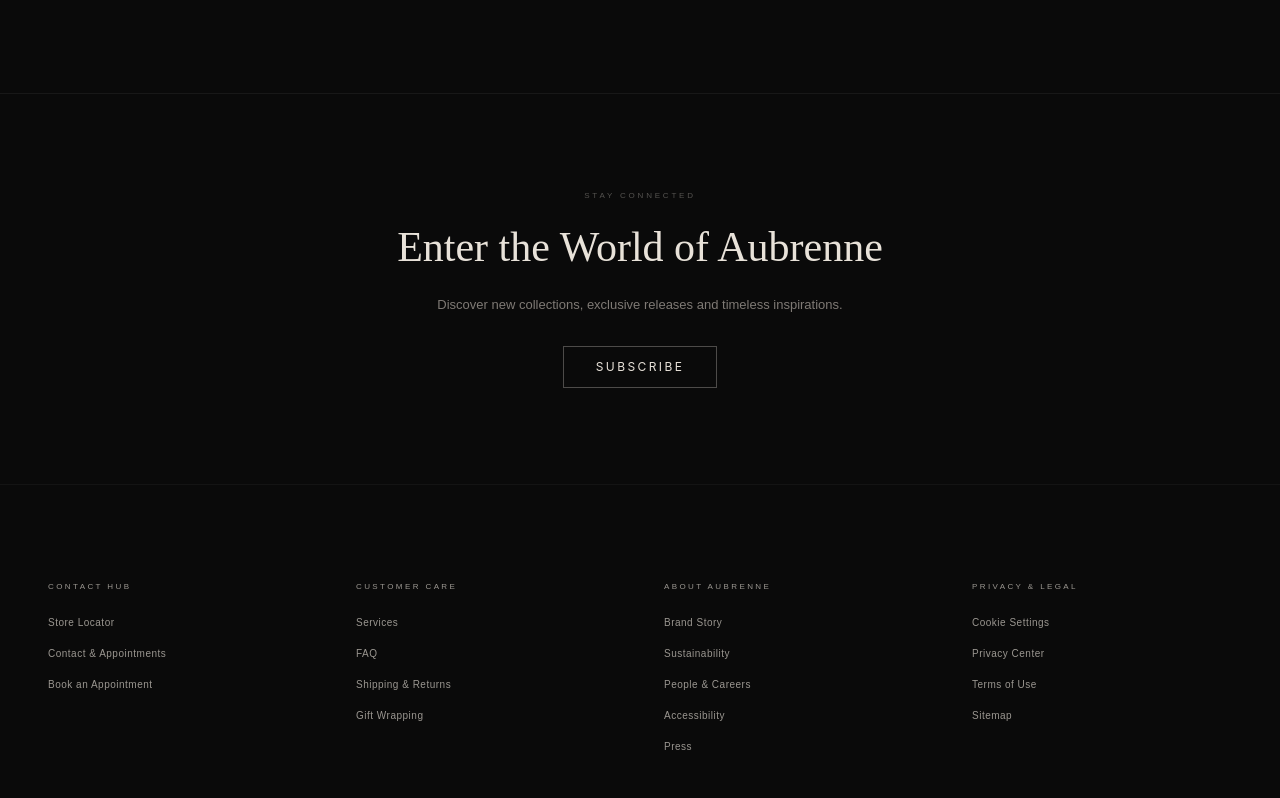
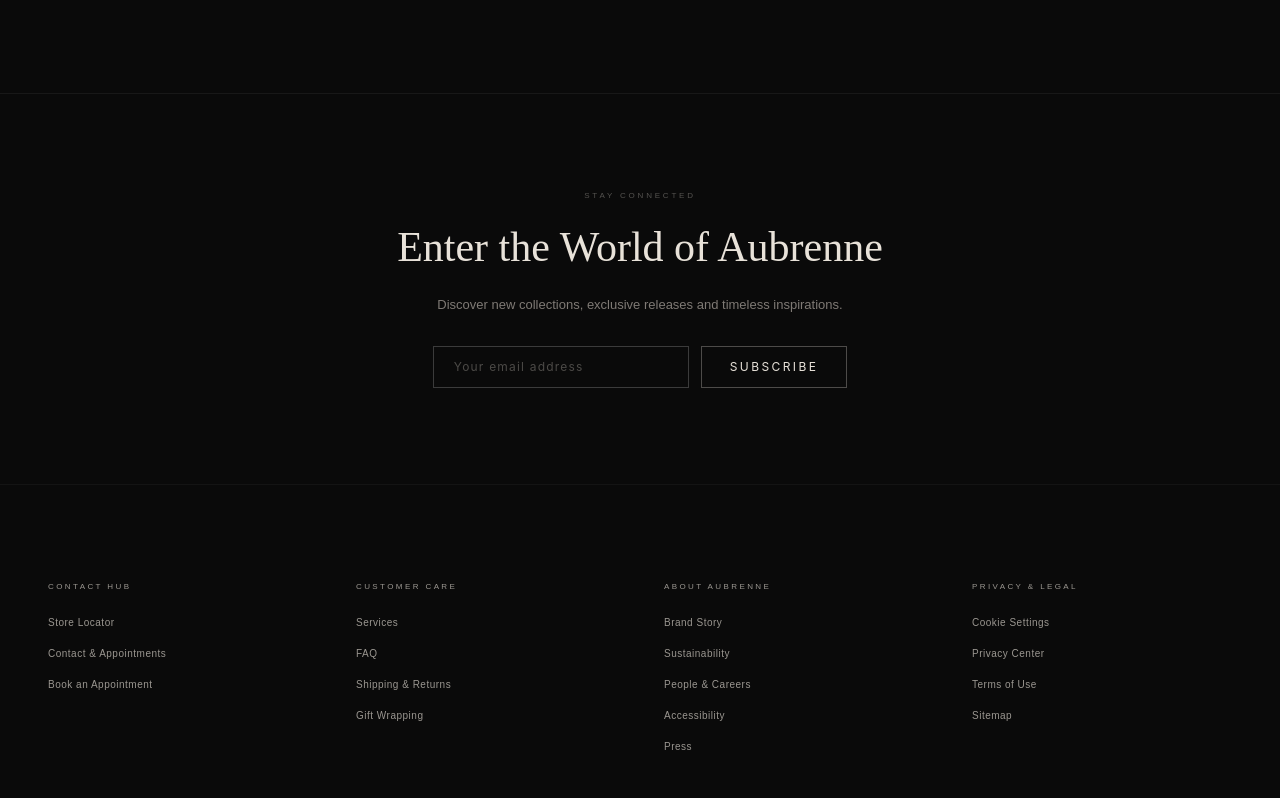
Before and after one commit to anoushima/ecommerce-jewelry, a React (Vite) app: page / in a window 1280 px wide. Shown: the part 4885-5683 px from the top of the page. Built offline with nearby package versions, Linux system fonts and the light colour scheme; no server answers; the database is empty.

Commit message:
supabase database integration

```diff
--- a/package.json
+++ b/package.json
@@ -10,6 +10,7 @@
     "preview": "vite preview"
   },
   "dependencies": {
+    "@supabase/supabase-js": "^2.108.2",
     "lucide-react": "^1.21.0",
     "react": "^19.2.6",
     "react-dom": "^19.2.6"
--- a/src/components/Footer.tsx
+++ b/src/components/Footer.tsx
@@ -1,3 +1,6 @@
+import { useState } from "react";
+import { supabase } from "../lib/supabase";
+
 const FOOTER_LINKS = [
   { heading: "Contact Hub", links: ["Store Locator", "Contact & Appointments", "Book an Appointment"] },
   { heading: "Customer Care", links: ["Services", "FAQ", "Shipping & Returns", "Gift Wrapping"] },
@@ -16,6 +19,21 @@ const linkStyle = { fontFamily: "Montserrat, sans-serif", fontSize: "10px", line
 const headingStyle = { fontFamily: "Montserrat, sans-serif", fontSize: "8px", fontWeight: 400, letterSpacing: "0.30em", color: "rgba(232,226,217,0.65)", textTransform: "uppercase" as const, marginBottom: "20px" };
 
 export default function Footer() {
+  const [email, setEmail] = useState("");
+  const [status, setStatus] = useState<"idle" | "loading" | "success" | "error">("idle");
+
+  const handleSubscribe = async () => {
+    if (!email || !email.includes("@")) return;
+    setStatus("loading");
+    const { error } = await supabase.from("subscribers").insert({ email });
+    if (error) {
+      setStatus(error.code === "23505" ? "success" : "error");
+    } else {
+      setStatus("success");
+      setEmail("");
+    }
+  };
+
   return (
     <footer className="relative z-20 w-full bg-[#0a0a0a] border-t border-white/[0.06]">
 
@@ -30,12 +48,38 @@ export default function Footer() {
         <p style={{ color: "rgba(176,170,163,0.7)", maxWidth: "520px", margin: "0 auto 30px", fontFamily: "Montserrat, sans-serif", fontSize: "13px", lineHeight: "1.8" }}>
           Discover new collections, exclusive releases and timeless inspirations.
         </p>
-        <button className="border border-[#e8e2d9]/30 px-7 sm:px-8 py-3 text-[#e8e2d9] text-xs tracking-[0.2em] uppercase hover:bg-[#e8e2d9] hover:text-[#0a0a0a] transition-all duration-300">
-          Subscribe
-        </button>
+
+        <div className="flex flex-col sm:flex-row items-center justify-center gap-3">
+          <input
+            type="email"
+            value={email}
+            onChange={(e) => setEmail(e.target.value)}
+            onKeyDown={(e) => e.key === "Enter" && handleSubscribe()}
+            placeholder="Your email address"
+            className="bg-transparent border border-white/20 px-5 py-3 text-[#e8e2d9] text-xs tracking-[0.1em] placeholder:text-[#b0aaa3]/40 outline-none focus:border-white/40 transition-colors w-64"
+          />
+          <button
+            onClick={handleSubscribe}
+            disabled={status === "loading"}
+            className="border border-[#e8e2d9]/30 px-7 py-3 text-[#e8e2d9] text-xs tracking-[0.2em] uppercase hover:bg-[#e8e2d9] hover:text-[#0a0a0a] transition-all duration-300 disabled:opacity-50"
+          >
+            {status === "loading" ? "Please wait..." : "Subscribe"}
+          </button>
+        </div>
+
+        {status === "success" && (
+          <p className="mt-4 text-[10px] tracking-[0.2em] uppercase text-[#b0aaa3]/60">
+            Thank you for subscribing.
+          </p>
+        )}
+        {status === "error" && (
+          <p className="mt-4 text-[10px] tracking-[0.2em] uppercase text-red-400/60">
+            Something went wrong. Please try again.
+          </p>
+        )}
       </div>
 
-      {/* Footer Grid — 1 col mobile, 2 col tablet, 4 col desktop */}
+      {/* Footer Grid */}
       <div className="max-w-7xl mx-auto px-6 sm:px-10 md:px-12 py-16 sm:py-20 md:py-24 grid grid-cols-2 md:grid-cols-4 gap-10 sm:gap-12">
         {FOOTER_LINKS.map((col) => (
           <div key={col.heading}>
@@ -43,9 +87,7 @@ export default function Footer() {
             <ul className="flex flex-col gap-3">
               {col.links.map((link) => (
                 <li key={link}>
-                  <a
-                    href="#"
-                    style={linkStyle}
+                  <a href="#" style={linkStyle}
                     onMouseEnter={(e) => (e.currentTarget.style.color = "rgba(232,226,217,0.9)")}
                     onMouseLeave={(e) => (e.currentTarget.style.color = "rgba(176,170,163,0.65)")}
                   >
@@ -65,9 +107,7 @@ export default function Footer() {
         </p>
         <div className="flex items-center gap-5">
           {SOCIAL.map(({ icon, label }) => (
-            <button
-              key={label}
-              aria-label={label}
+            <button key={label} aria-label={label}
               style={{ background: "none", border: "none", cursor: "pointer", color: "rgba(176,170,163,0.45)", padding: 0, transition: "color 0.2s ease" }}
               onMouseEnter={(e) => (e.currentTarget.style.color = "rgba(232,226,217,0.9)")}
               onMouseLeave={(e) => (e.currentTarget.style.color = "rgba(176,170,163,0.45)")}
@@ -78,11 +118,9 @@ export default function Footer() {
         </div>
       </div>
 
-      {/* Large Brand Mark */}
+      {/* Brand Mark */}
       <div className="border-t border-white/[0.04] py-8 sm:py-10 text-center overflow-hidden">
-        <span
-          style={{ fontFamily: '"Cormorant Garamond", serif', fontSize: "clamp(36px, 8vw, 72px)", fontWeight: 300, letterSpacing: "0.55em", textIndent: "0.55em", color: "rgba(232,226,217,0.10)", textTransform: "uppercase", userSelect: "none" }}
-        >
+        <span style={{ fontFamily: '"Cormorant Garamond", serif', fontSize: "clamp(36px, 8vw, 72px)", fontWeight: 300, letterSpacing: "0.55em", textIndent: "0.55em", color: "rgba(232,226,217,0.10)", textTransform: "uppercase", userSelect: "none" }}>
           Aubrenne
         </span>
       </div>
--- a/src/components/Reviews.tsx
+++ b/src/components/Reviews.tsx
@@ -1,29 +1,43 @@
-import { useState } from "react";
+import { useState, useEffect } from "react";
 import { ChevronLeft, ChevronRight } from "lucide-react";
+import { supabase } from "../lib/supabase";
 
-const REVIEWS = [
-  { id: 1, stars: 5, review: "Absolutely breathtaking. The craftsmanship is unlike anything I have experienced before.", name: "Isabelle R." },
-  { id: 2, stars: 5, review: "My engagement ring arrived perfectly. Simple, refined, and of exceptional quality.", name: "Melissa S." },
-  { id: 3, stars: 5, review: "Beautiful and exactly as described. The packaging alone felt like a luxury experience.", name: "Carolyn M." },
-  { id: 4, stars: 5, review: "Exactly as depicted. The ring is stunning and the service was impeccable throughout.", name: "Scott C." },
-  { id: 5, stars: 5, review: "An heirloom-quality piece. I receive compliments every single time I wear it.", name: "Priya N." },
-  { id: 6, stars: 5, review: "The necklace exceeded every expectation. Aubrenne truly understands luxury.", name: "Sophie L." },
-  { id: 7, stars: 5, review: "Gifted a bracelet to my mother and she was moved to tears. Worth every moment.", name: "Ryan K." },
-  { id: 8, stars: 5, review: "The attention to detail is extraordinary. A truly timeless piece of jewellery.", name: "Amara J." },
+type Review = { id: string; name: string; review: string; stars: number };
+
+const FALLBACK_REVIEWS: Review[] = [
+  { id: "1", stars: 5, review: "Absolutely breathtaking. The craftsmanship is unlike anything I have experienced before.", name: "Isabelle R." },
+  { id: "2", stars: 5, review: "My engagement ring arrived perfectly. Simple, refined, and of exceptional quality.", name: "Melissa S." },
+  { id: "3", stars: 5, review: "Beautiful and exactly as described. The packaging alone felt like a luxury experience.", name: "Carolyn M." },
+  { id: "4", stars: 5, review: "Exactly as depicted. The ring is stunning and the service was impeccable throughout.", name: "Scott C." },
+  { id: "5", stars: 5, review: "An heirloom-quality piece. I receive compliments every single time I wear it.", name: "Priya N." },
+  { id: "6", stars: 5, review: "The necklace exceeded every expectation. Aubrenne truly understands luxury.", name: "Sophie L." },
+  { id: "7", stars: 5, review: "Gifted a bracelet to my mother and she was moved to tears. Worth every moment.", name: "Ryan K." },
+  { id: "8", stars: 5, review: "The attention to detail is extraordinary. A truly timeless piece of jewellery.", name: "Amara J." },
 ];
 
 const VISIBLE = 4;
 
 export default function Reviews() {
+  const [reviews, setReviews] = useState<Review[]>(FALLBACK_REVIEWS);
   const [start, setStart] = useState(0);
 
+  useEffect(() => {
+    supabase
+      .from("reviews")
+      .select("*")
+      .order("created_at", { ascending: false })
+      .then(({ data }) => {
+        if (data && data.length > 0) setReviews(data);
+      });
+  }, []);
+
   const canPrev = start > 0;
-  const canNext = start + VISIBLE < REVIEWS.length;
+  const canNext = start + VISIBLE < reviews.length;
 
   const prev = () => canPrev && setStart((s) => s - 1);
   const next = () => canNext && setStart((s) => s + 1);
 
-  const visible = REVIEWS.slice(start, start + VISIBLE);
+  const visible = reviews.slice(start, start + VISIBLE);
 
   return (
     <section className="relative z-20 w-full bg-[#0a0a0a] py-16 sm:py-20 md:py-24 px-5 sm:px-8 md:px-12 border-t border-white/[0.06]">
@@ -50,11 +64,9 @@ export default function Reviews() {
         </div>
       </div>
 
-      {/* Review cards grid — responsive column count via CSS */}
+      {/* Review cards grid */}
       <div className="grid grid-cols-1 sm:grid-cols-2 lg:grid-cols-4 gap-8 lg:gap-10 w-full max-w-7xl mx-auto">
-        {/* Mobile: show 1 | Tablet: show 2 | Desktop: show 4 */}
         {visible.map((r, idx) => {
-          // Hide cards beyond what's shown for each breakpoint using className
           let hiddenClass = "";
           if (idx >= 1) hiddenClass += " hidden sm:flex";
           if (idx >= 2) hiddenClass += " sm:hidden lg:flex";
@@ -81,7 +93,7 @@ export default function Reviews() {
 
       {/* Progress dots */}
       <div className="max-w-7xl mx-auto mt-10 sm:mt-14 flex items-center gap-2">
-        {Array.from({ length: REVIEWS.length - VISIBLE + 1 }).map((_, i) => (
+        {Array.from({ length: reviews.length - VISIBLE + 1 }).map((_, i) => (
           <button
             key={i}
             onClick={() => setStart(i)}
--- /dev/null
+++ b/src/lib/supabase.ts
@@ -0,0 +1,6 @@
+import { createClient } from '@supabase/supabase-js'
+
+const supabaseUrl = import.meta.env.VITE_SUPABASE_URL
+const supabaseKey = import.meta.env.VITE_SUPABASE_ANON_KEY
+
+export const supabase = createClient(supabaseUrl, supabaseKey)
```
Also changed, not shown: 1 other file (tests, documents, lock files or other folders).
